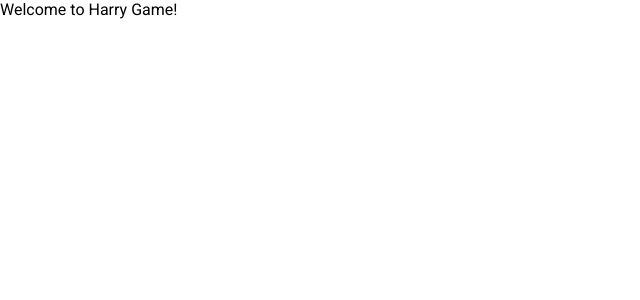
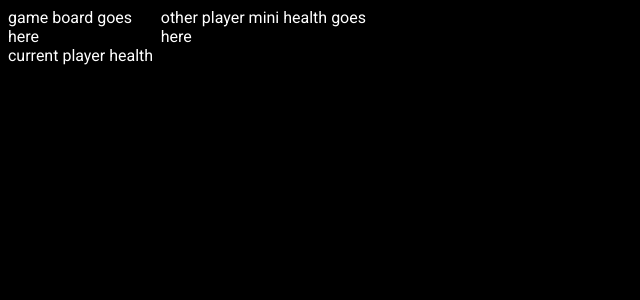
Before and after one commit to rachelizhayes/Harry-Game-UI, an Angular app: page / in a window 1280 px wide. Shown: the top 300 px of the page, without its empty margins (0-640 px from the left). Built offline with nearby package versions, Linux system fonts and the light colour scheme.

Commit message:
basic components working

```diff
--- a/src/app/app.component.css
+++ b/src/app/app.component.css
@@ -0,0 +1,6 @@
+.view-container {
+    display: flex;
+    height: 100vh;
+    background-color: black;
+    color: white;
+}
--- a/src/app/app.component.html
+++ b/src/app/app.component.html
@@ -1 +1,3 @@
-Welcome to Harry Game!
+<div class="view-container">
+    <app-game-view></app-game-view>
+</div>
--- a/src/app/app.module.ts
+++ b/src/app/app.module.ts
@@ -36,11 +36,15 @@ import {MatSnackBarModule} from '@angular/material/snack-bar';
 import {MatTableModule} from '@angular/material/table';
 import {MatSortModule} from '@angular/material/sort';
 import {MatPaginatorModule} from '@angular/material/paginator';
+import { GameBoardComponent } from './components/game-board/game-board.component';
+import { GameViewComponent } from './components/game-view/game-view.component';
 
 
 @NgModule({
   declarations: [
-    AppComponent
+    AppComponent,
+    GameBoardComponent,
+    GameViewComponent
   ],
   imports: [
     BrowserModule,
--- /dev/null
+++ b/src/app/components/game-board/game-board.component.html
@@ -0,0 +1 @@
+<p>game-board works!</p>
--- /dev/null
+++ b/src/app/components/game-board/game-board.component.ts
@@ -0,0 +1,15 @@
+import { Component, Input, OnInit } from '@angular/core';
+
+@Component({
+  selector: 'app-game-board',
+  templateUrl: './game-board.component.html',
+  styleUrls: ['./game-board.component.css']
+})
+export class GameBoardComponent implements OnInit {
+
+  constructor() { }
+
+  ngOnInit(): void {
+  }
+
+}
--- /dev/null
+++ b/src/app/components/game-view/game-view.component.html
@@ -0,0 +1,10 @@
+<!-- UI Page for showing all things related to the currently in progress game -->
+<div class="columns" style="padding: 2%;">
+    <div class="rows">
+        <span>game board goes here</span>
+        <span>other player mini health goes here</span>
+    </div>
+    <div>
+        <span>current player health</span>
+    </div>
+</div>
--- /dev/null
+++ b/src/app/components/game-view/game-view.component.ts
@@ -0,0 +1,15 @@
+import { Component, OnInit } from '@angular/core';
+
+@Component({
+  selector: 'app-game-view',
+  templateUrl: './game-view.component.html',
+  styleUrls: ['./game-view.component.css']
+})
+export class GameViewComponent implements OnInit {
+
+  constructor() { }
+
+  ngOnInit(): void {
+  }
+
+}
--- a/src/styles.css
+++ b/src/styles.css
@@ -1,4 +1,27 @@
 /* You can add global styles to this file, and also import other style files */
 
-html, body { height: 100%; }
-body { margin: 0; font-family: Roboto, "Helvetica Neue", sans-serif; }
+html,
+body {
+    height: 100%;
+    margin: 0%;
+    padding: 0%;
+}
+
+body {
+    margin: 0;
+    font-family: Roboto, "Helvetica Neue", sans-serif;
+}
+
+.rows {
+    display: flex;
+    flex-direction: row;
+    justify-content: center;
+    align-items: flex-start;
+}
+
+.columns {
+    display: flex;
+    flex-direction: column;
+    justify-content: center;
+    align-items: flex-start;
+}
```
Also changed, not shown: src/app/components/game-board/game-board.component.css (added), src/app/components/game-view/game-view.component.css (added), 2 other files (tests, documents, lock files or other folders).
